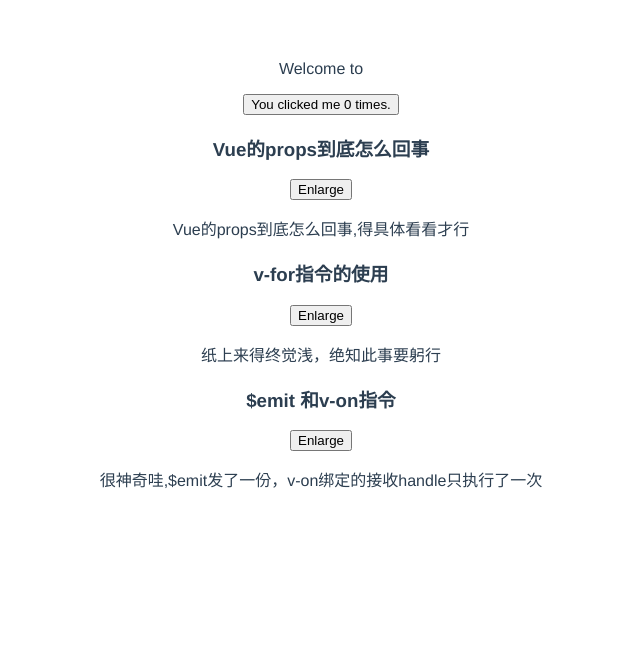
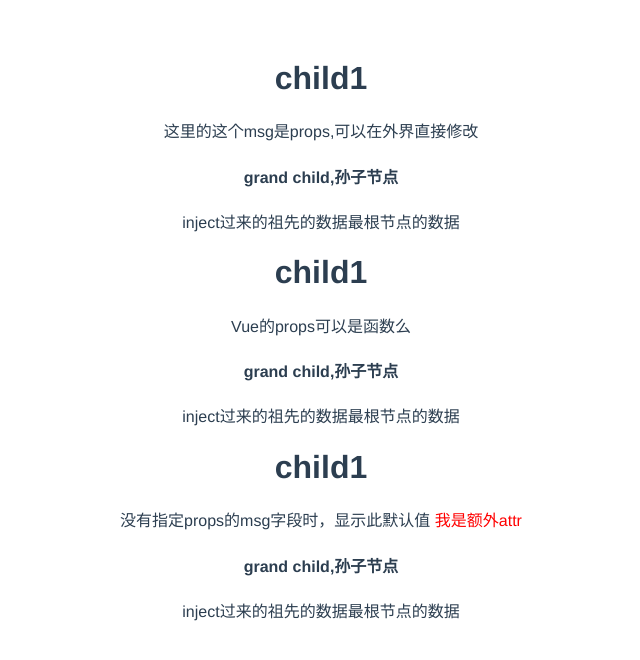
Before and after one commit to da-tou-bing/vue-demos, a Vue app: page / in a window 1280 px wide. Shown: the top 660 px of the page, without its empty margins (319-959 px from the left). Built offline with nearby package versions, Linux system fonts and the light colour scheme.

Commit message:
组件通信

```diff
--- a/src/App.vue
+++ b/src/App.vue
@@ -1,31 +1,16 @@
 <template>
   <div id="app">
-    <!-- <img alt="Vue logo" src="./assets/logo.png"> -->
-    <HelloWorld msg="Welcome to" />
-    <ButtonCounter />
-    <div :style="{fontSize: postFontSize + 'em'}">
-      <BlogPost
-        @enlarge-text="handleEnlarge"
-        v-for="blog in blogs"
-        v-bind:key="blog.id"
-        v-bind:title="blog.title"
-        v-bind:content="blog.content"
-      ></BlogPost>
-    </div>
+      <Commucation></Commucation>
   </div>
 </template>
 
 <script>
-import HelloWorld from './components/HelloWorld.vue'
-import ButtonCounter from './components/ButtonCounter.vue'
-import BlogPost from './components/BlogPost.vue'
+import Commucation from './components/communication'
 
 export default {
   name: 'app',
   components: {
-    HelloWorld,
-    ButtonCounter,
-    BlogPost
+    Commucation,
   },
   data () {
     return {
@@ -50,13 +35,6 @@
     }
   },
   methods: {
-    created () {
-      // this.$on('enlarge-text',()=>{
-      //   this.handleEnlarge();
-      // });
-    },
-    mounted () {
-    },
     handleEnlarge (e) {
       console.log(`handleEnlarge - ${e}`);
       this.postFontSize += e
--- /dev/null
+++ b/src/components/communication/GrandChild.vue
@@ -0,0 +1,16 @@
+<template>
+  <div>
+    <h4>grand child,孙子节点</h4>
+    <p>inject过来的祖先的数据{{rootData}}</p>
+  </div>
+</template>
+
+<script>
+  export default {
+    inject:['rootData'],
+  }
+</script>
+
+<style lang="scss" scoped>
+
+</style>
--- /dev/null
+++ b/src/components/communication/child1.vue
@@ -0,0 +1,35 @@
+<template>
+  <div>
+      <h1 @click="$emit('clickTitle')">child1</h1>
+      <p @click="clickP">{{message}} <span style="color:red;">{{$attrs.extra}}</span></p>
+      <GrandChild></GrandChild>
+  </div>
+</template>
+
+<script>
+  import GrandChild from './GrandChild'
+
+  export default {
+    props : {
+      msg :String,
+      testAction:Function
+    },
+    components:{
+      GrandChild
+    },
+    data(){
+      return {
+        message : this.$props.msg || '没有指定props的msg字段时，显示此默认值'
+      }
+    },
+    methods:{
+      clickP(){
+        this.$props.testAction && this.$props.testAction('haha');
+      }
+    }
+  }
+</script>
+
+<style lang="scss" scoped>
+
+</style>
--- /dev/null
+++ b/src/components/communication/index.vue
@@ -0,0 +1,37 @@
+<template>
+  <div>
+    <child1 msg="我是儿子1" @clickTitle="clickChild1"></child1>
+    <child1 msg="Vue的props可以是函数么" :testAction="testAction"></child1>
+    <child1 extra="我是额外attr"></child1>
+  </div>
+</template>
+
+<script>
+  import child1 from './child1';
+  export default {
+    provide:{
+      rootData:'最根节点的数据'
+    },
+    components:{
+      child1
+    },
+    created(){
+
+    },
+    mounted(){
+      this.$children[0].message = '这里的这个msg是props,可以在外界直接修改'
+    },
+    methods:{
+      clickChild1(){
+        console.log('clickChild1')
+      },
+      testAction(e){
+        console.log(`function 类型的prop - testAction - ${e}`);
+      }
+    }
+  }
+</script>
+
+<style lang="scss" scoped>
+
+</style>
```
